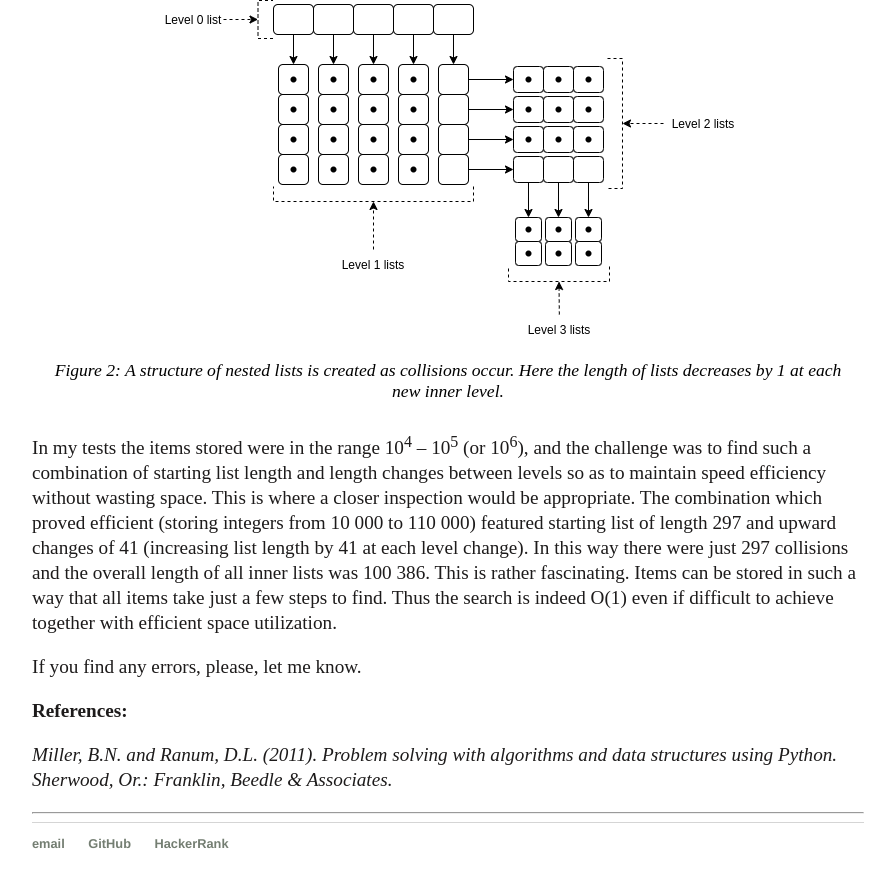
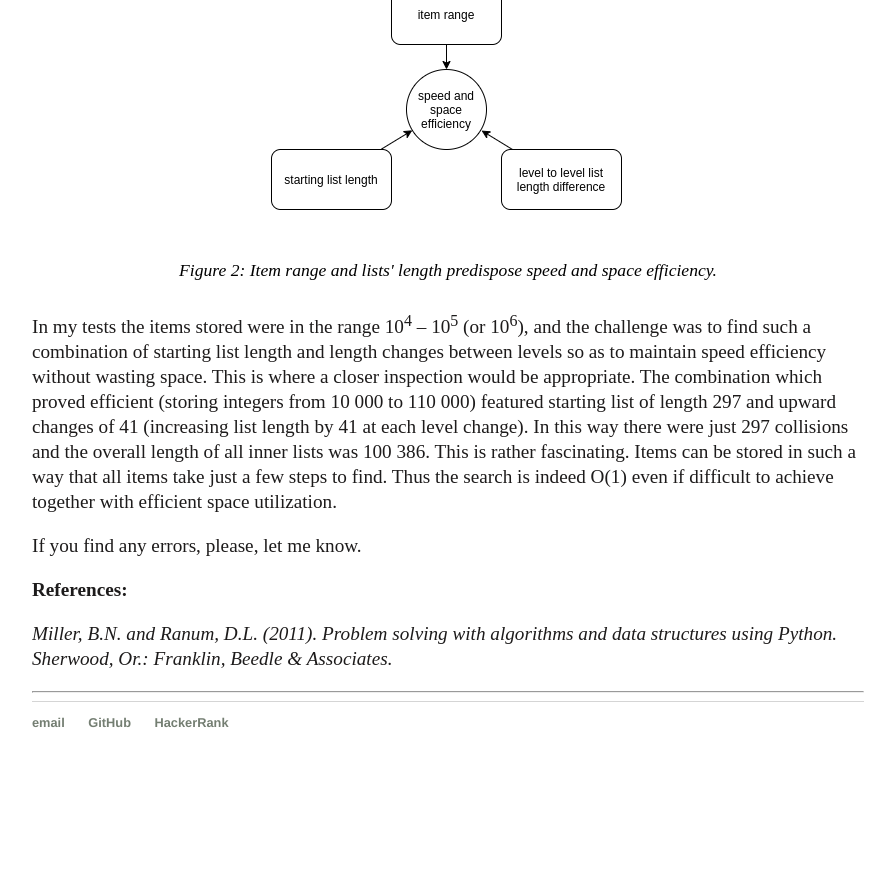
Before and after one commit to marek-jakub/marek-jakub.github.io, a Jekyll site: the page built from _posts/2022-01-27-marek-jakub-O1-search.md, in a window 1280 px wide and 900 px high, scrolled down 3394 px. Shown: the top 888 px of the window, without its empty margins (192-1087 px from the left). Built offline with Jekyll 4.4.1, drawn with Linux system fonts in a browser that asks for light colours; comment, search, counter and statistics services are not loaded; after the commit the page ends 4184 px from its top, so only the background shows below that.

Commit message:
Changin link of the Figure 2 to the correct one.

```diff
--- a/_posts/2022-01-27-marek-jakub-O1-search.md
+++ b/_posts/2022-01-27-marek-jakub-O1-search.md
@@ -123,7 +123,7 @@ I have tried to keep the code simple, with the Github repository containing expl
 
 My aim has been to beat the binary search at search speed, after achieving this (although this is conditional, please, read on), I looked into the space efficiency. This is rather unsatisfactory, indeed, every time an inner list is created when a collision happens, space is wasted. But the catching detail about the structure of the ADT is that the speed and space are dependent on the starting list length, the range of items to be held and length difference between list levels (Figure 2).
 
-{% include image.html url="/images/post2022-01-27/02_structure.png" description="Figure 2: A structure of nested lists is created as collisions occur. Here the length of lists decreases by 1 at each new inner level." %}
+{% include image.html url="/images/post2022-01-27/03_speed_space.png" description="Figure 2: Item range and lists' length predispose speed and space efficiency." %}
 
 In my tests the items stored were in the range 10<sup>4</sup> – 10<sup>5</sup> (or 10<sup>6</sup>), and the challenge was to find such a combination of starting list length and length changes between levels so as to maintain speed efficiency without wasting space. This is where a closer inspection would be appropriate. The combination which proved efficient (storing integers from 10 000  to 110 000) featured starting list of length 297 and upward changes of 41 (increasing list length by 41 at each level change). In this way there were just 297 collisions and the overall length of all inner lists was 100 386. This is rather fascinating. Items can be stored in such a way that all items take just a few steps to find. Thus the search is indeed O(1) even if difficult to achieve together with efficient space utilization.
 
```
